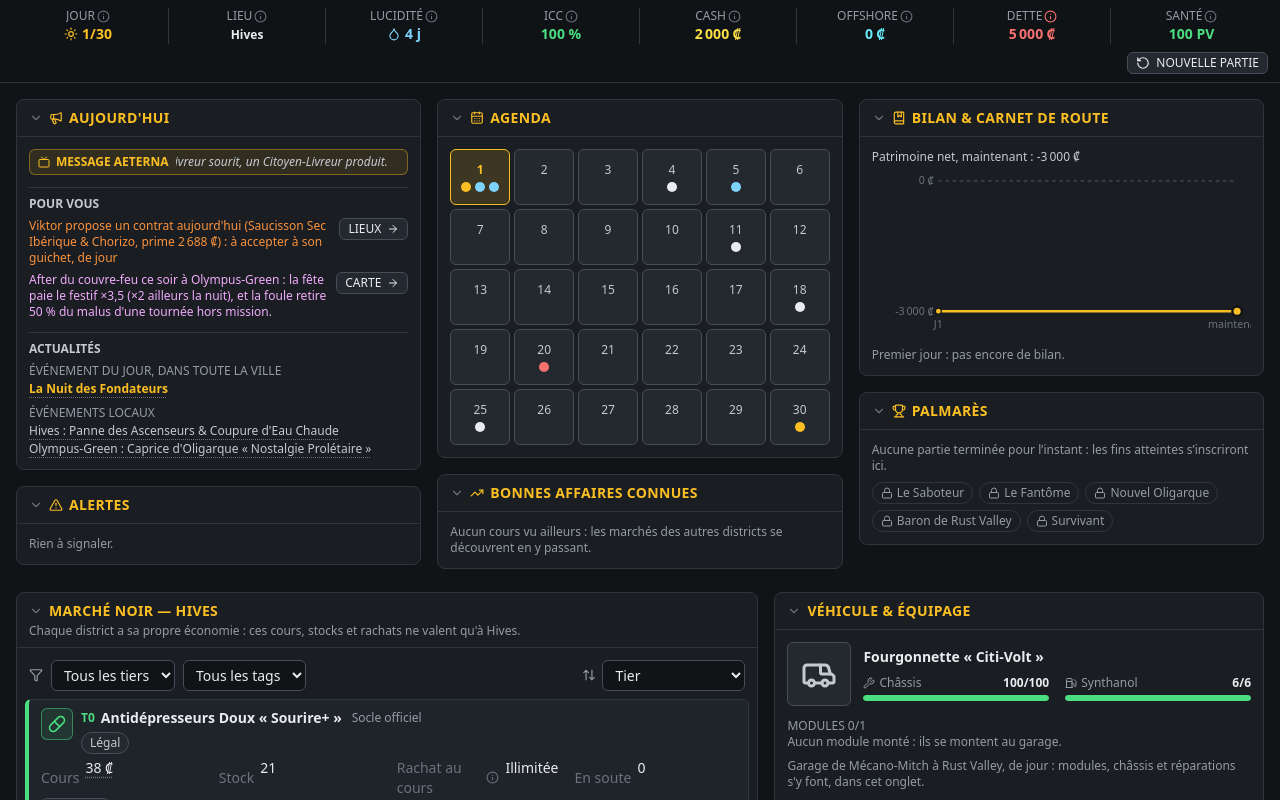
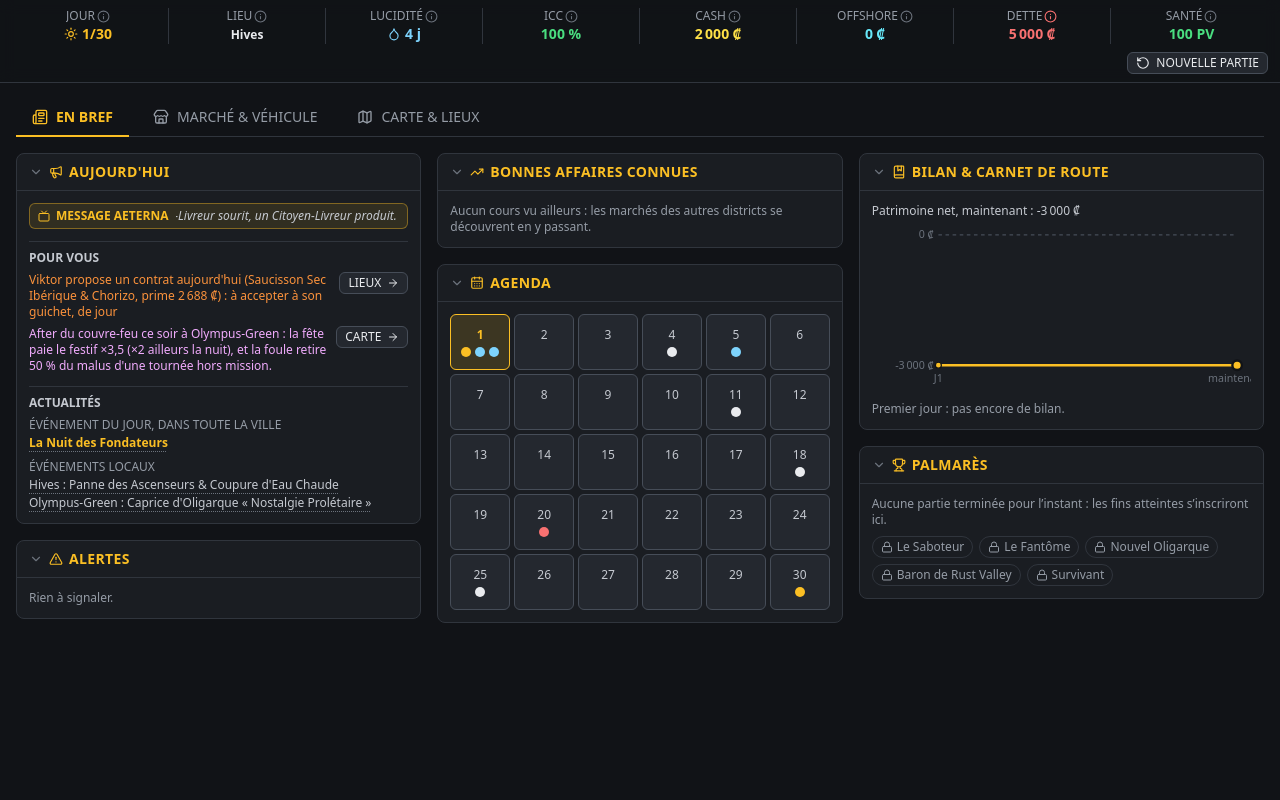
Before and after one commit to Jyhem2000/concordia, a React (Vite) app: page / in a window 1280 px wide. Shown: the top 800 px of the page. Built offline with nearby package versions, Linux system fonts and the light colour scheme.

Commit message:
Grand écran : trois onglets (En bref en colonnes thématiques, Marché & véhicule, Carte & lieux)
Co-Authored-By: Claude Opus 5.5 <noreply@anthropic.com>

```diff
--- a/src/i18n/fr.ts
+++ b/src/i18n/fr.ts
@@ -182,6 +182,7 @@ export const fr = {
     fil: 'En bref',
     vehicle: 'Véhicule',
     map: 'Carte',
+    groups: { brief: 'En bref', trade: 'Marché & véhicule', road: 'Carte & lieux' },
   },
 
   /** Onglet En bref : tout ce qui compte aujourd'hui, avant d'aller au marché puis sur la carte (chap. 7) */
--- a/src/ui/GameScreen.tsx
+++ b/src/ui/GameScreen.tsx
@@ -13,7 +13,8 @@ import MarketPanel from './market/MarketPanel.tsx'
 import PlacesPanel from './places/PlacesPanel.tsx'
 import RoadEventScreen from './road/RoadEventScreen.tsx'
 import RoadReportPanel from './road/RoadReportPanel.tsx'
-import TabBar, { type Tab } from './TabBar.tsx'
+import TabBar, { DesktopTabs, type Tab } from './TabBar.tsx'
+import { TAB_GROUP } from './tabs.ts'
 
 type Picked = {
   tab: Tab
@@ -27,7 +28,7 @@ type Picked = {
 
 /**
  * Écran unique (chap. 7). Téléphone : bandeau, comptes rendus, puis l'onglet ouvert (En bref, Marché, Lieux, Véhicule, Carte).
- * Desktop : En bref en bande pleine largeur, puis le marché à gauche et le reste à droite, sans onglets. Un barrage ou un aléa routier prend tout l'écran.
+ * Grand écran : trois onglets (En bref ; Marché & véhicule ; Carte & lieux), chacun en colonnes côte à côte. Un barrage ou un aléa routier prend tout l'écran.
  */
 export default function GameScreen() {
   const finished = useGameStore((s) => s.game.status === 'finished')
@@ -67,8 +68,9 @@ export default function GameScreen() {
     setReportsAt({ interceptionReport, roadReport, scene })
   }
   const reportsShown = reportsAt.scene === scene && !(picked.scene === scene && picked.byPlayer)
-  // Téléphone : seul l'onglet ouvert s'affiche ; desktop : tout
-  const shown = (of: Tab) => (tab === of ? 'flex motion-safe:animate-fade-in md:animate-none' : 'hidden md:flex')
+  // Téléphone : seul l'onglet ouvert s'affiche ; grand écran : tout son groupe, côte à côte
+  const shown = (of: Tab) =>
+    `${tab === of ? 'flex' : 'hidden'} ${TAB_GROUP[tab] === TAB_GROUP[of] ? 'md:flex' : 'md:hidden'} motion-safe:animate-fade-in`
 
   return (
     <div className="flex min-h-full flex-col">
@@ -81,7 +83,8 @@ export default function GameScreen() {
         <RoadEventScreen />
       ) : (
         <>
-          <main className="mx-auto flex w-full max-w-7xl flex-1 flex-col gap-4 p-4 pb-24 md:grid md:grid-cols-5 md:items-start md:pb-4">
+          <main className="mx-auto flex w-full max-w-7xl flex-1 flex-col gap-4 p-4 pb-24 md:grid md:grid-cols-5 md:content-start md:items-start md:pb-4">
+            <DesktopTabs current={tab} onPick={pick} />
             {/* Comptes rendus : au-dessus de tout, sur toute la largeur */}
             {reportsShown && (
               <div className="flex flex-col gap-4 empty:hidden md:col-span-5">
@@ -89,28 +92,26 @@ export default function GameScreen() {
                 <RoadReportPanel />
               </div>
             )}
-            {/* En bref : sur desktop, une bande pleine largeur en colonnes */}
+            {/* En bref : sur grand écran, ses colonnes thématiques */}
             <div
-              className={`${tab === 'fil' ? 'flex' : 'hidden'} min-w-0 flex-col gap-4 md:col-span-5 md:block md:columns-2 md:gap-4 md:*:mb-4 md:*:break-inside-avoid xl:columns-3`}
+              className={`min-w-0 flex-col gap-4 motion-safe:animate-fade-in md:col-span-5 md:grid-cols-2 md:items-start xl:grid-cols-3 ${tab === 'fil' ? 'flex' : 'hidden'} ${TAB_GROUP[tab] === 'brief' ? 'md:grid' : 'md:hidden'}`}
             >
               <FilView onGo={go} />
             </div>
+            {/* Marché & véhicule, puis Carte & lieux : le bloc principal à gauche, l'autre à droite */}
             <div id="tab-market" className={`min-w-0 scroll-mt-4 flex-col md:col-span-3 md:scroll-mt-48 ${shown('market')}`}>
               <MarketPanel />
             </div>
-            {/* Colonne de droite sur desktop ; sur téléphone, ses blocs se rangent directement dans la page */}
-            <div className="contents md:col-span-2 md:flex md:min-w-0 md:flex-col md:gap-4">
-              <div id="tab-vehicle" className={`scroll-mt-4 flex-col gap-4 md:scroll-mt-48 ${shown('vehicle')}`}>
+            <div id="tab-vehicle" className={`min-w-0 scroll-mt-4 flex-col gap-4 md:col-span-2 md:scroll-mt-48 ${shown('vehicle')}`}>
               <CargoView />
               <PlacesPanel garage />
             </div>
-              <div id="tab-places" className={`scroll-mt-4 flex-col gap-4 md:scroll-mt-48 ${shown('places')}`}>
-                <PlacesPanel />
-              </div>
-              <div id="tab-map" className={`scroll-mt-4 flex-col gap-4 md:scroll-mt-48 ${shown('map')}`}>
+            <div id="tab-map" className={`min-w-0 scroll-mt-4 flex-col gap-4 md:col-span-3 md:scroll-mt-48 ${shown('map')}`}>
               <EveningPanel />
               <TravelPanel />
             </div>
+            <div id="tab-places" className={`min-w-0 scroll-mt-4 flex-col gap-4 md:col-span-2 md:scroll-mt-48 ${shown('places')}`}>
+              <PlacesPanel />
             </div>
           </main>
           <TabBar current={tab} tabs={tabs} onPick={pick} />
--- a/src/ui/TabBar.tsx
+++ b/src/ui/TabBar.tsx
@@ -1,9 +1,16 @@
 import { Landmark, Map as MapIcon, Newspaper, Store, Truck, type LucideIcon } from 'lucide-react'
 import { useI18n } from '../i18n/useI18n.ts'
 import { FOCUS_RING } from './shared/focus.ts'
+import { TAB_GROUP, type Tab, type TabGroup } from './tabs.ts'
 
-/** Onglets du téléphone (chap. 7) ; sur desktop, tous les panneaux sont visibles */
-export type Tab = 'fil' | 'market' | 'places' | 'vehicle' | 'map'
+export type { Tab, TabGroup } from './tabs.ts'
+
+/** Onglet ouvert en choisissant un groupe : le premier de ses blocs */
+const GROUP_TAB: Record<TabGroup, Tab> = { brief: 'fil', trade: 'market', road: 'map' }
+
+const GROUPS: readonly TabGroup[] = ['brief', 'trade', 'road']
+
+const groupIcons: Record<TabGroup, LucideIcon> = { brief: Newspaper, trade: Store, road: MapIcon }
 
 type TabBarProps = {
   current: Tab
@@ -20,7 +27,7 @@ const icons: Record<Tab, LucideIcon> = {
   map: MapIcon,
 }
 
-/** Barre d'onglets fixée en bas de l'écran du téléphone, masquée sur desktop */
+/** Barre d'onglets fixée en bas de l'écran du téléphone, masquée sur grand écran */
 export default function TabBar({ current, tabs, onPick }: TabBarProps) {
   const { t } = useI18n()
   return (
@@ -49,3 +56,34 @@ export default function TabBar({ current, tabs, onPick }: TabBarProps) {
     </nav>
   )
 }
+
+/** Onglets du grand écran, sous le bandeau, masqués sur téléphone */
+export function DesktopTabs({ current, onPick }: Omit<TabBarProps, 'tabs'>) {
+  const { t } = useI18n()
+  const group = TAB_GROUP[current]
+  return (
+    <nav aria-label={t.tabs.label} className="hidden md:col-span-5 md:block">
+      <ul className="flex gap-2 border-b border-line">
+        {GROUPS.map((id) => {
+          const Icon = groupIcons[id]
+          const active = id === group
+          return (
+            <li key={id}>
+              <button
+                type="button"
+                aria-pressed={active}
+                onClick={() => onPick(GROUP_TAB[id])}
+                className={`-mb-px flex items-center gap-2 border-b-2 px-4 py-2 text-sm uppercase ${FOCUS_RING} ${
+                  active ? 'border-accent font-bold text-accent' : 'border-transparent text-ink-muted hover:text-ink-soft'
+                }`}
+              >
+                <Icon size={16} aria-hidden="true" />
+                {t.tabs.groups[id]}
+              </button>
+            </li>
+          )
+        })}
+      </ul>
+    </nav>
+  )
+}
--- a/src/ui/fil/FilView.tsx
+++ b/src/ui/fil/FilView.tsx
@@ -70,6 +70,9 @@ type DealRowProps = {
   here?: boolean
 }
 
+/** Colonne d'En bref sur grand écran ; sur téléphone, ses encarts se rangent directement dans la page */
+const COLUMN = 'contents md:flex md:min-w-0 md:flex-col md:gap-4'
+
 /** Intitulé d'une rubrique d'encart, et séparation de la précédente */
 const SECTION = 'mb-1.5 text-xs font-bold text-ink-soft uppercase'
 const SEPARATED = 'mt-3 border-t border-line pt-2'
@@ -78,14 +81,21 @@ const SEPARATED = 'mt-3 border-t border-line pt-2'
 export default function FilView({ onGo }: FilViewProps) {
   return (
     <>
+      {/* Grand écran : la journée, puis les décisions, puis le bilan ; sur téléphone, les encarts se suivent */}
+      <div className={COLUMN}>
         <BriefingPanel />
         <TodayPanel onGo={onGo} />
         <AlertsPanel onGo={onGo} />
+      </div>
+      <div className={COLUMN}>
+        <DealsPanel />
         <CalendarPanel />
-      <DealsPanel />
         <ObjectivesPanel />
+      </div>
+      <div className={COLUMN}>
         <JournalPanel />
         <RecordsPanel />
+      </div>
     </>
   )
 }
--- /dev/null
+++ b/src/ui/tabs.ts
@@ -0,0 +1,8 @@
+/** Onglets du téléphone (chap. 7) */
+export type Tab = 'fil' | 'market' | 'places' | 'vehicle' | 'map'
+
+/** Onglets du grand écran : chacun regroupe des onglets du téléphone, côte à côte */
+export type TabGroup = 'brief' | 'trade' | 'road'
+
+/** Groupe de chaque onglet du téléphone sur grand écran */
+export const TAB_GROUP: Record<Tab, TabGroup> = { fil: 'brief', market: 'trade', vehicle: 'trade', map: 'road', places: 'road' }
```
Also changed, not shown: 1 other file (tests, documents, lock files or other folders). Lines whose indentation alone changed are shown as unchanged.
